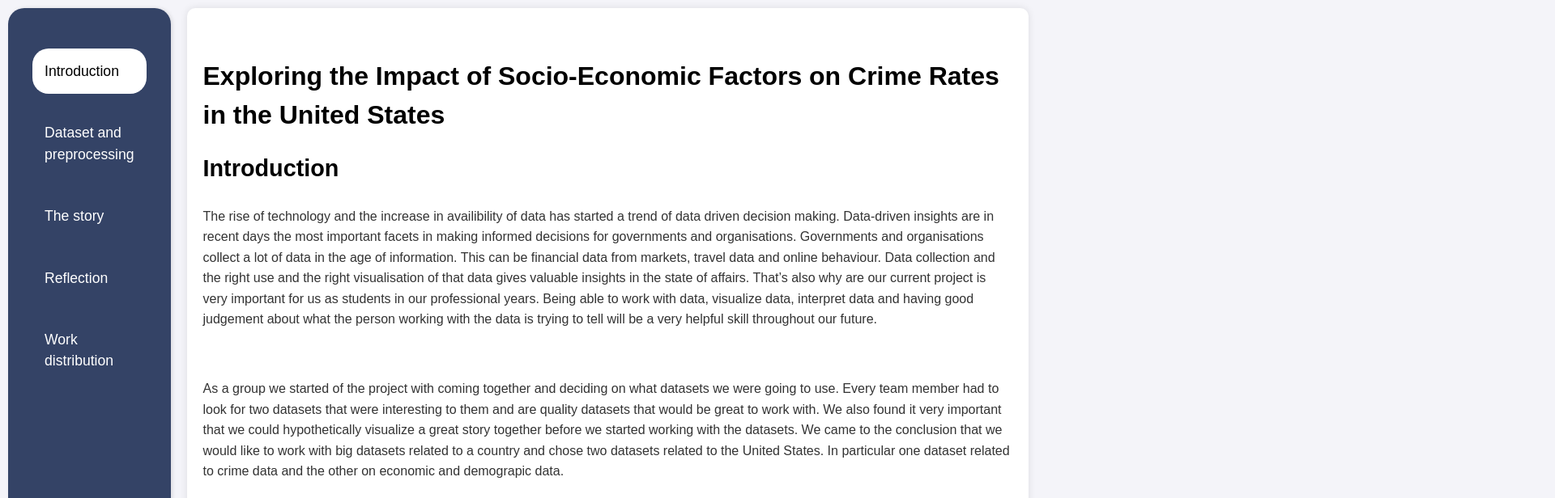
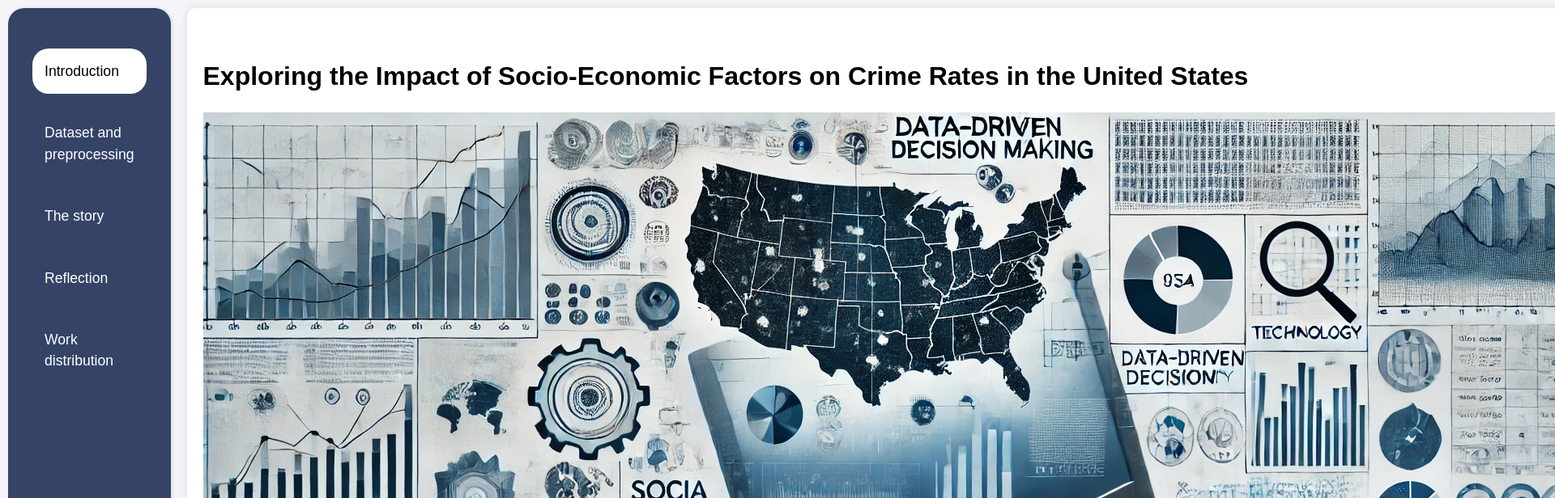
Before and after one commit to Jetzee/datavisualisatieF, a plain HTML site: page index.html in a window 1280 px wide. Shown: the top 616 px of the page at 81% size, 1920 px wide, since content can reach past the window. Drawn offline with Linux system fonts and the light colour scheme.

Commit message:
Update index.html

```diff
--- a/index.html
+++ b/index.html
@@ -21,6 +21,7 @@
     </div>
     <div class="content">
 <h1>Exploring the Impact of Socio-Economic Factors on Crime Rates in the United States</h1>
+        <img src="DALL·E 2024-06-27 15.56.52 - A collage image representing data-driven decision making, technology, and data visualization. Include elements like charts, graphs, data streams, and .webp" alt="Data-Driven Decision Making Collage">
 
         <h2>Introduction</h2>
         <p>The rise of technology and the increase in availibility of data has started a trend of data driven decision making. Data-driven insights are in recent days the most important facets in making informed decisions for governments and organisations. Governments and organisations collect a lot of data in the age of information. This can be financial data from markets, travel data and online behaviour. Data collection and the right use and the right visualisation of that data gives valuable insights in the state of affairs. That’s also why are our current project is very important for us as students in our professional years. Being able to work with data, visualize data, interpret data and having good judgement about what the person working with the data is trying to tell will be a very helpful skill throughout our future.</p>
@@ -36,7 +37,7 @@
 
 
 <a href="datastory.html" class="button">Click here to read the data story</a>
-<br>
+<br> <br>
 
 <div class="authors">
 <p>
```
